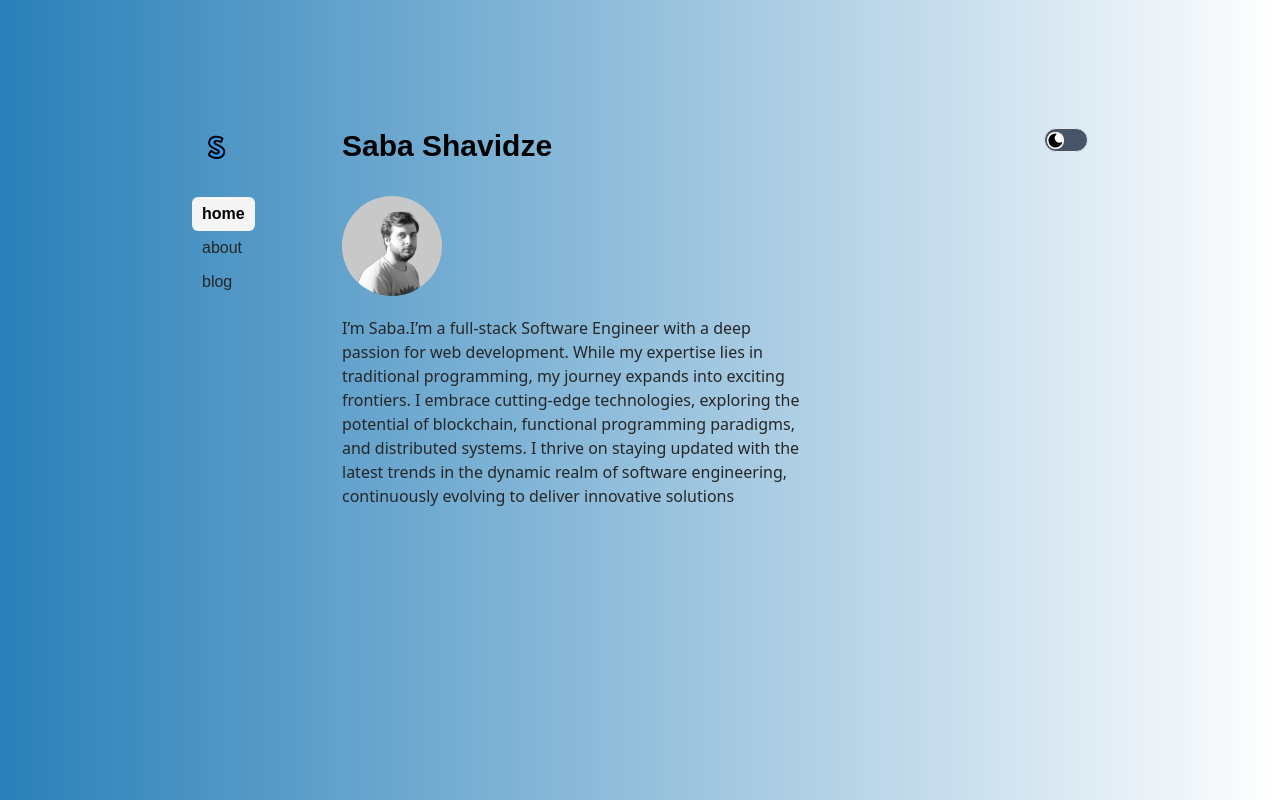
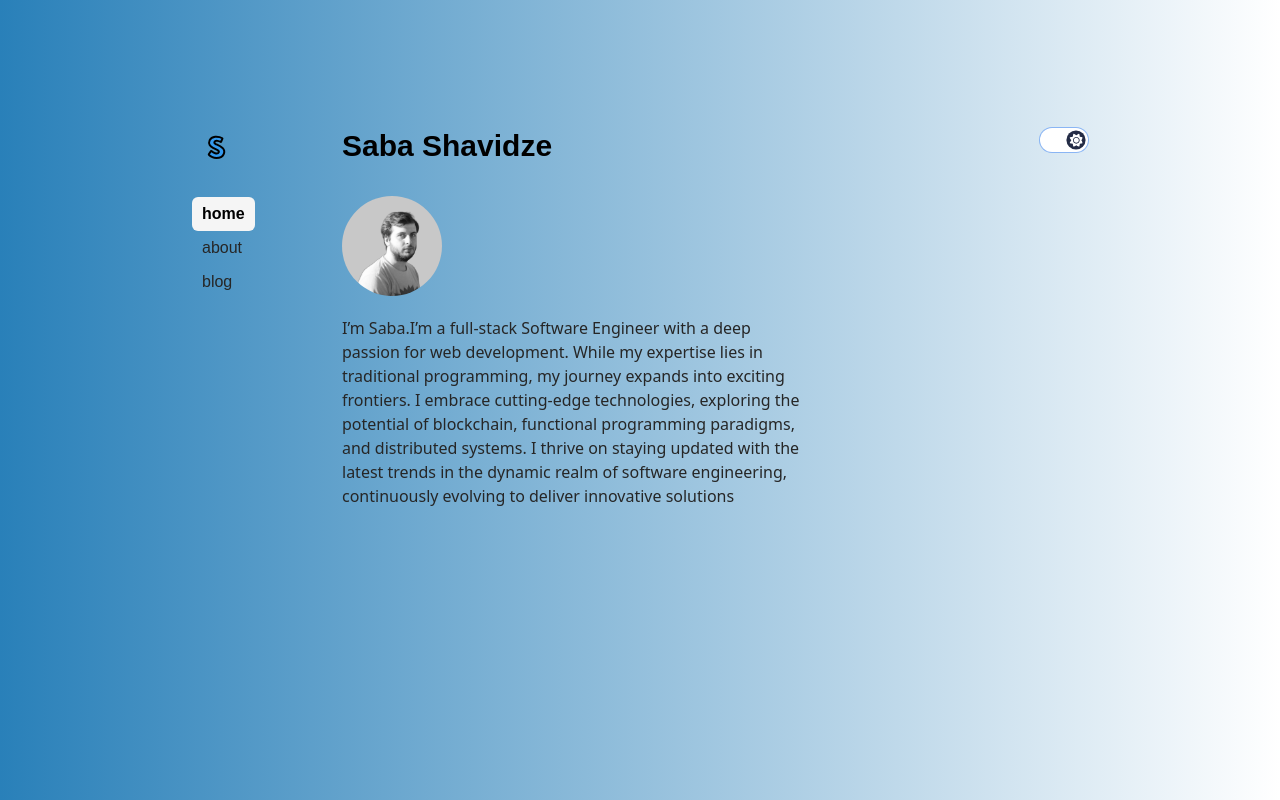
Before and after one commit to shavidze/sabashavidze.io, a Next.js app: page / in a window 1280 px wide. Built offline with nearby package versions, Linux system fonts and the light colour scheme; no server answers; a web font is replaced by a local one.

Commit message:
♻️ REFACTOR: update toggle component with dynamic and smooth transition

```diff
--- a/src/components/ThemeManager.tsx
+++ b/src/components/ThemeManager.tsx
@@ -10,45 +10,53 @@
   const { resolvedTheme, setTheme } = useTheme();
   const [enabled, setEnabled] = useState(false);
   const [mount, setMount] = useState<boolean>(false);
+  const svgPath = {
+    sun: 'M361.5 1.2c5 2.1 8.6 6.6 9.6 11.9L391 121l107.9 19.8c5.3 1 9.8 4.6 11.9 9.6s1.5 10.7-1.6 15.2L446.9 256l62.3 90.3c3.1 4.5 3.7 10.2 1.6 15.2s-6.6 8.6-11.9 9.6L391 391 371.1 498.9c-1 5.3-4.6 9.8-9.6 11.9s-10.7 1.5-15.2-1.6L256 446.9l-90.3 62.3c-4.5 3.1-10.2 3.7-15.2 1.6s-8.6-6.6-9.6-11.9L121 391 13.1 371.1c-5.3-1-9.8-4.6-11.9-9.6s-1.5-10.7 1.6-15.2L65.1 256 2.8 165.7c-3.1-4.5-3.7-10.2-1.6-15.2s6.6-8.6 11.9-9.6L121 121 140.9 13.1c1-5.3 4.6-9.8 9.6-11.9s10.7-1.5 15.2 1.6L256 65.1 346.3 2.8c4.5-3.1 10.2-3.7 15.2-1.6zM352 256c0 53-43 96-96 96s-96-43-96-96s43-96 96-96s96 43 96 96zm32 0c0-70.7-57.3-128-128-128s-128 57.3-128 128s57.3 128 128 128s128-57.3 128-128z',
+    moon: 'M223.5 32C100 32 0 132.3 0 256S100 480 223.5 480c60.6 0 115.5-24.2 155.8-63.4c5-4.9 6.3-12.5 3.1-18.7s-10.1-9.7-17-8.5c-9.8 1.7-19.8 2.6-30.1 2.6c-96.9 0-175.5-78.8-175.5-176c0-65.8 36-123.1 89.3-153.3c6.1-3.5 9.2-10.5 7.7-17.3s-7.3-11.9-14.3-12.5c-6.3-.5-12.6-.8-19-.8z',
+  };
   useEffect(() => {
     if (!mount) {
       setMount(true);
     }
     setEnabled(resolvedTheme === 'dark');
-  }, [mount, setEnabled, resolvedTheme]);
-  const DarkIcon = () => (
-    <div className="absolute translate-x-0 rounded-lg bg-white">
-      <IconMoonFilled size={17} />
-    </div>
-  );
-  const LightIcon = () => (
-    <div className="absolute translate-x-5 rounded-lg bg-slate-700">
-      <IconBrightness2 size={17} />
-    </div>
-  );
+    // eslint-disable-next-line react-hooks/exhaustive-deps
+  }, [mount]);
+
   if (!mount) return <></>;
   return (
     <div className="absolute right-0">
-      <Switch
-        checked={enabled}
-        onChange={() => {
-          // eslint-disable-next-line @typescript-eslint/no-unused-expressions
+      <div
+        aria-label="Toggle"
+        aria-checked={enabled}
+        title={`Toggle ${enabled} ? 'Dark' : 'Light' Mode`}
+        onClick={() => {
           const newTheme = enabled ? 'light' : 'dark';
           setTheme(newTheme);
           setEnabled(!enabled);
         }}
-        as={Fragment}
+        className={`toggle-track w-12 h-6 ring-[1px] rounded-2xl transition-all duration-[400ms] cursor-pointer ${
+          enabled ? 'bg-black' : 'bg-white'
+        }`}
       >
-        {() => (
-          <button
-            className={`${
-              enabled ? 'bg-white' : 'bg-slate-600'
-            } p-[2px] sticky top-20 cursor-pointer border motion-reduce:transition-none transition-all duration-[500ms] inline-flex h-6 w-11 items-center rounded-full focus:outline-none  focus:ring-indigo-500 focus:ring-offset-2`}
+        <div
+          className={`toggle-thumb aspect-square transition-all h-6 rounded-2xl duration-[400ms]
+                    scale-[0.8] flex justify-center items-center ${
+                      enabled
+                        ? 'bg-surface-50'
+                        : 'translate-x-full bg-surface-900'
+                    }`}
+        >
+          <svg
+            className={`toggle-icon w-[70%] aspect-square ${
+              enabled ? 'fill-black' : 'fill-white'
+            }`}
+            xmlns="http://www.w3.org/2000/svg"
+            viewBox="0 0 512 512"
           >
-            {enabled ? <LightIcon /> : <DarkIcon />}
-          </button>
-        )}
-      </Switch>
+            <path d={enabled ? svgPath.moon : svgPath.sun} />
+          </svg>
+        </div>
+      </div>
     </div>
   );
 };
--- a/tailwind.config.js
+++ b/tailwind.config.js
@@ -15,6 +15,12 @@
         'gradient-conic':
           'conic-gradient(from 180deg at 50% 50%, var(--tw-gradient-stops))',
       },
+      colors: {
+        surface: {
+          50: '#E4E6EE',
+          900: '#242C46',
+        },
+      },
     },
   },
   plugins: [require('@tailwindcss/typography')],
```
